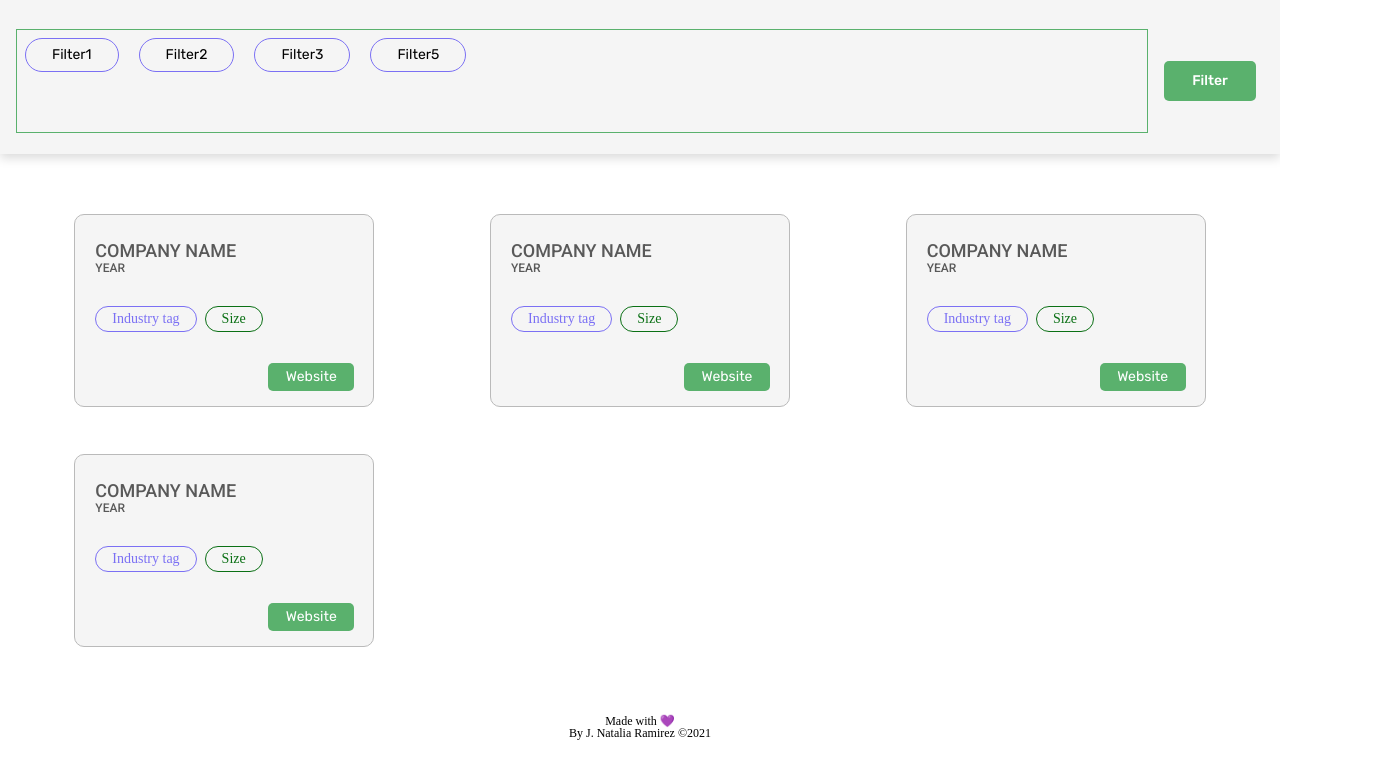
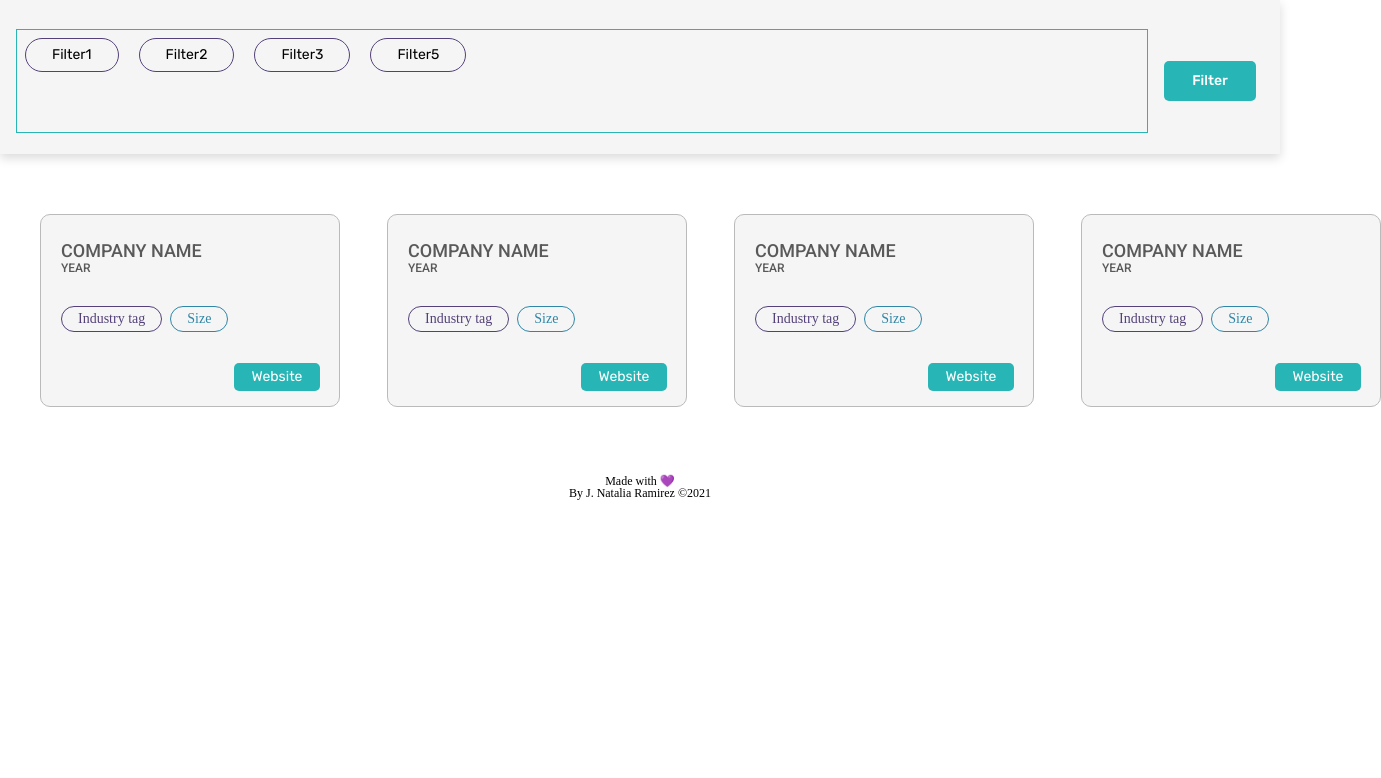
Before and after one commit to TrellixVulnTeam/JOBMadrid-networking_FNET, a website: page docs/index.html in a window 1280 px wide. Shown: the whole page, 1381 px wide, since content can reach past the window. Drawn offline with nearby package versions, Linux system fonts and the light colour scheme; files that its build step writes are made by us from their sources; no server answers.

Commit message:
Change styles for more me

```diff
--- a/src/scss/core/_variables.scss
+++ b/src/scss/core/_variables.scss
@@ -1,13 +1,14 @@
 /* Colors */
-$color-green  : #5AB16D;
-$color-green-2: #0B7015;
+$color-green  : #28B5B5;
+$color-green-2: #2F86A6;
 $color-white  : #fff;
 $color-grey   : #F5F5F5;
 $color-black  : #595959;
-$color-purple : #7B70F4;
-$color-btn    : $color-green;
+$color-purple : #544179;
+
+$color-btn : $color-green;
 /* Fonts */
-$font-title   : 'Roboto',
+$font-title : 'Roboto',
 sans-serif;
 $font-normal: 'Rubik',
 sans-serif;
--- a/src/scss/layout/_header.scss
+++ b/src/scss/layout/_header.scss
@@ -54,6 +54,12 @@
       font-weight     : 500;
       background-color: $color-btn;
       color           : $color-white;
+
+      &:hover {
+        background-color: $color-white;
+        color           : $color-btn;
+        border          : $color-btn 2px solid;
+      }
     }
   }
 
--- a/src/scss/layout/_main.scss
+++ b/src/scss/layout/_main.scss
@@ -1,6 +1,6 @@
 .main {
   display              : grid;
-  grid-template-columns: repeat(3, 1fr);
+  grid-template-columns: repeat(4, 1fr);
   grid-gap             : 47px;
   padding              : 60px 40px;
   place-items          : center;
@@ -70,6 +70,13 @@
     font-size       : 14px;
     line-height     : 16px;
     text-decoration : none;
+
+    &:hover {
+      background-color: $color-white;
+      color           : $color-btn;
+      border          : $color-btn 1.5px solid;
+    }
+
   }
 
 }
```
Also changed, not shown: public/assets/css/main.css, 1 other file.
